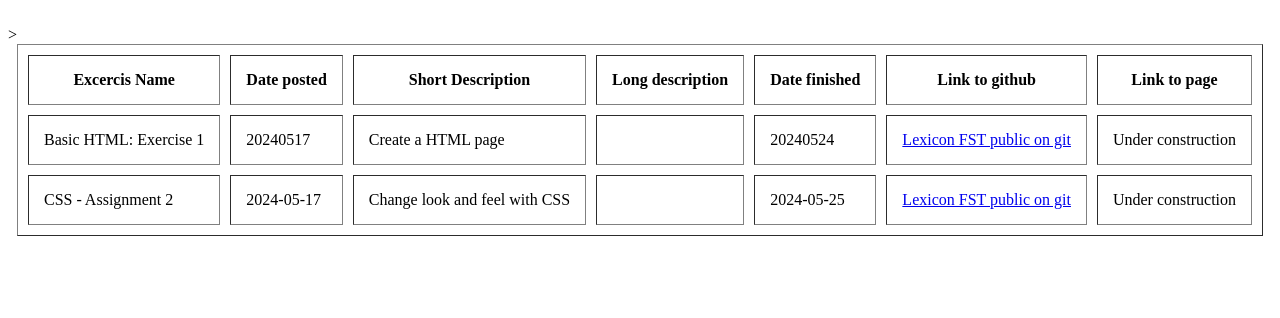
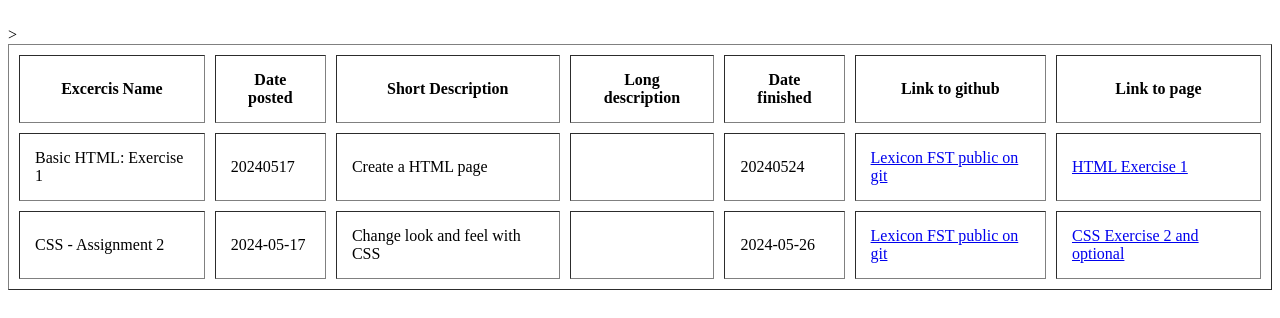
Before and after one commit to heskyttberg/LexiconFST, a website: page index.html in a window 1280 px wide. Drawn offline with Linux system fonts and the light colour scheme.

Commit message:
Update index.html

```diff
--- a/index.html
+++ b/index.html
@@ -40,16 +40,16 @@
                     <td></td>
                     <td> 20240524               </td>
                     <td> <a href="https://github.com/heskyttberg/LexiconFST"> Lexicon FST public on git</a></td>
-                    <td> Under construction     </td>
+                    <td> <a href="www.mykidz.se/exercises/Week/1/HTML/1/index.html">HTML Exercise 1</a>     </td>
                 </tr>
                 <tr>
                     <td> CSS - Assignment 2</td>
                     <td> 2024-05-17 </td>
                     <td> Change look and feel with CSS </td>
                     <td></td>
-                    <td>2024-05-25</td>
+                    <td>2024-05-26</td>
                     <td><a href="https://github.com/heskyttberg/LexiconFST"> Lexicon FST public on git</a></td>
-                    <td> Under construction </td>
+                    <td> <a href="http://www.mykidz.se/exercises/Week/1/HTML/2/index.html">CSS Exercise 2 and optional</a> </td>
                 </tr>>
 
 <!--
```
